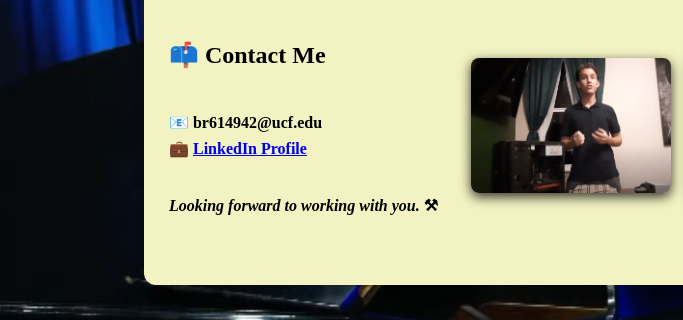
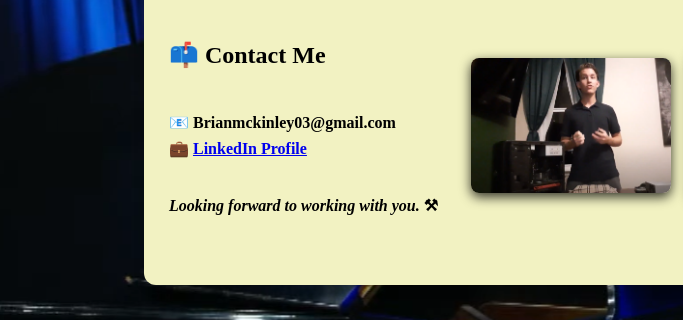
Before and after one commit to brianmckinley03/brianmckinley03.github.io, a plain HTML site: page Contact/index.html in a window 1280 px wide. Shown: the part 123-443 px from the top of the page, 0-683 px from the left. Drawn offline with Linux system fonts and the light colour scheme.

Commit message:
Update index.html

```diff
--- a/Contact/index.html
+++ b/Contact/index.html
@@ -36,7 +36,7 @@
   <div class="text">
     <h2>📫 Contact Me</h2>
     <p>
-      📧 br614942@ucf.edu<br>
+      📧 Brianmckinley03@gmail.com<br>
       💼 <a href="https://www.linkedin.com/in/brian-scott-mckinley/" target="_blank">LinkedIn Profile</a>
     </p>
     <p><em>Looking forward to working with you.</em> ⚒</p>
```
